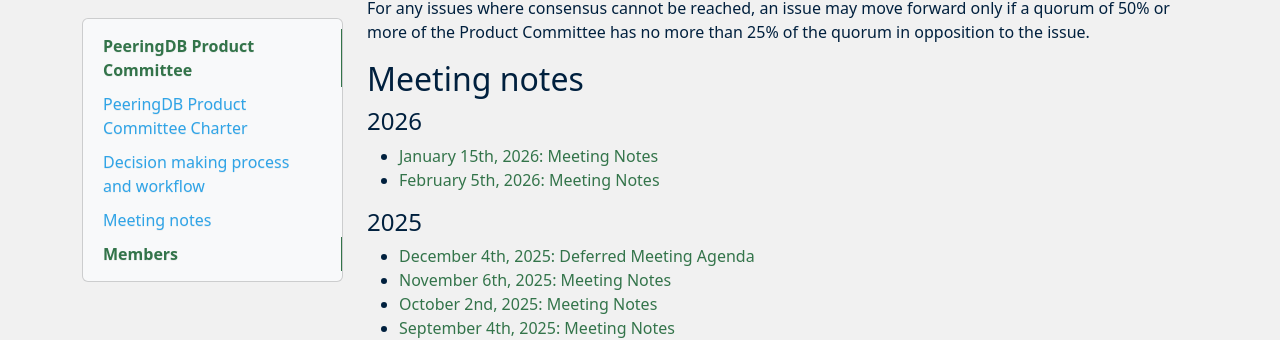
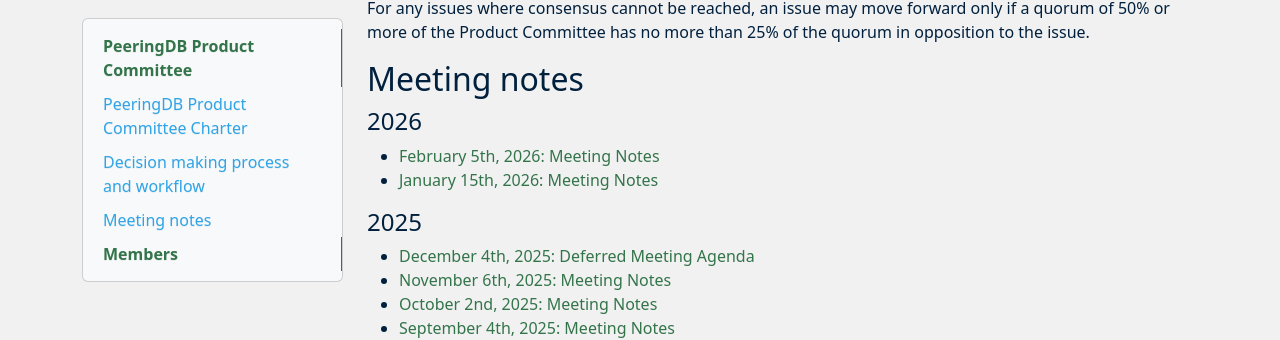
Before and after one commit to peeringdb/docs, an MkDocs documentation site: the page built from docs/committee/product/index.md, in a window 1280 px wide and 900 px high, scrolled down 2552 px. Shown: the part 115-455 px from the top of the window. Built offline with MkDocs 1.6.1, drawn with Linux system fonts in a browser that asks for light colours; nearby versions of some CDN libraries.

Commit message:
PC copy edit.

```diff
--- a/docs/committee/product/index.md
+++ b/docs/committee/product/index.md
@@ -11,8 +11,8 @@
 
 #### 2026
 
+- [February 5th, 2026: Meeting Notes](notes/2026-02-05_Product_Committee_Notes.pdf)
 - [January 15th, 2026: Meeting Notes](notes/2026-01-15_Product_Committee_Notes.pdf)
-- [February 5th, 2026: Meeting Notes](notes/2026-02-05_Product_Committee_Notes.pdf)
 
 
 #### 2025
```
